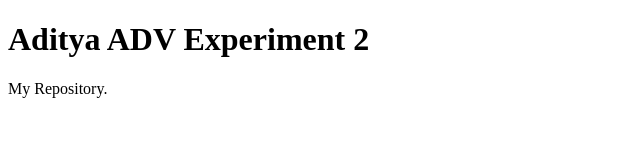
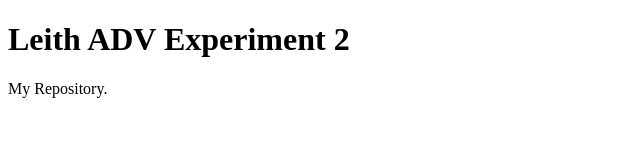
Before and after one commit to Leith29/Adv2-18, a plain HTML site: page index.html in a window 1280 px wide. Shown: the whole page, without its empty margins (0-640 px from the left). Drawn offline with Linux system fonts and the light colour scheme.

Commit message:
Update index.html

```diff
--- a/index.html
+++ b/index.html
@@ -2,7 +2,7 @@
 <html>
 <body>
 
-<h1> Aditya ADV Experiment 2</h1>
+<h1> Leith ADV Experiment 2</h1>
 
 <p>My Repository.</p>
 
```
